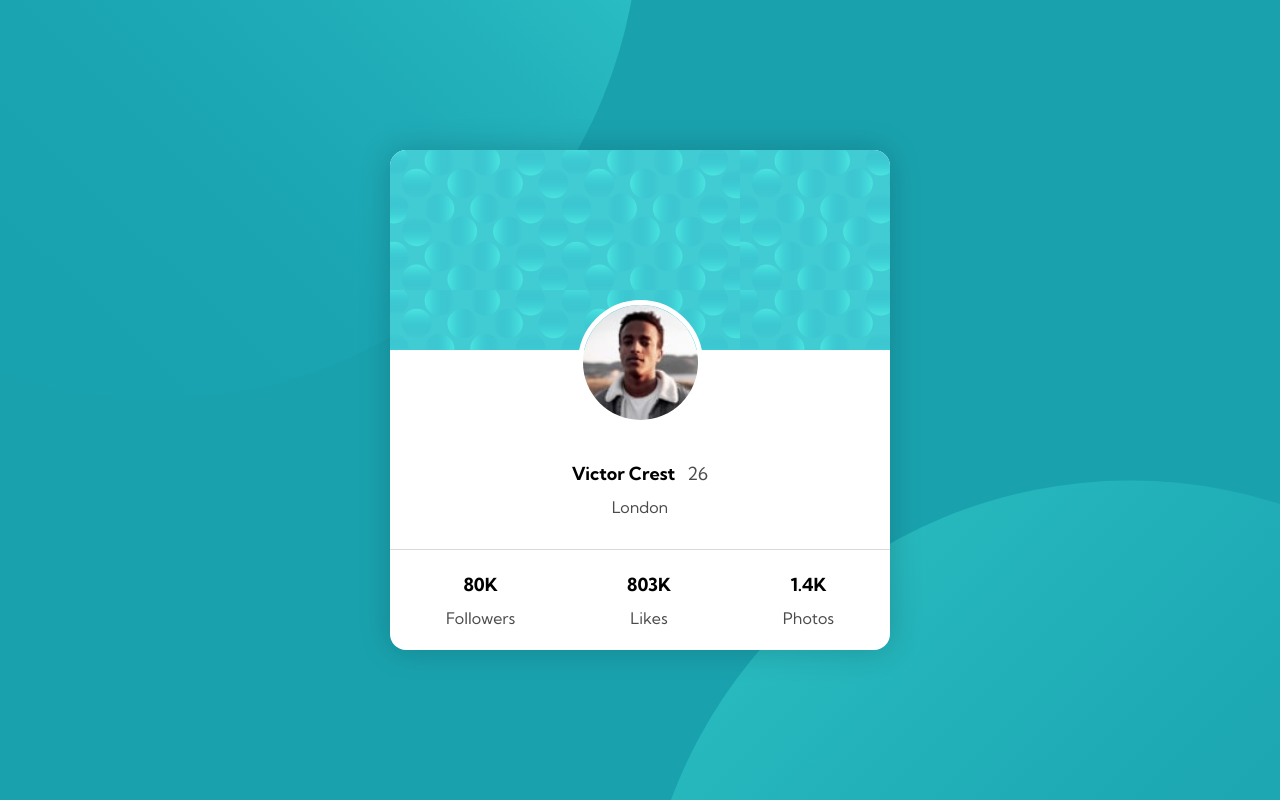
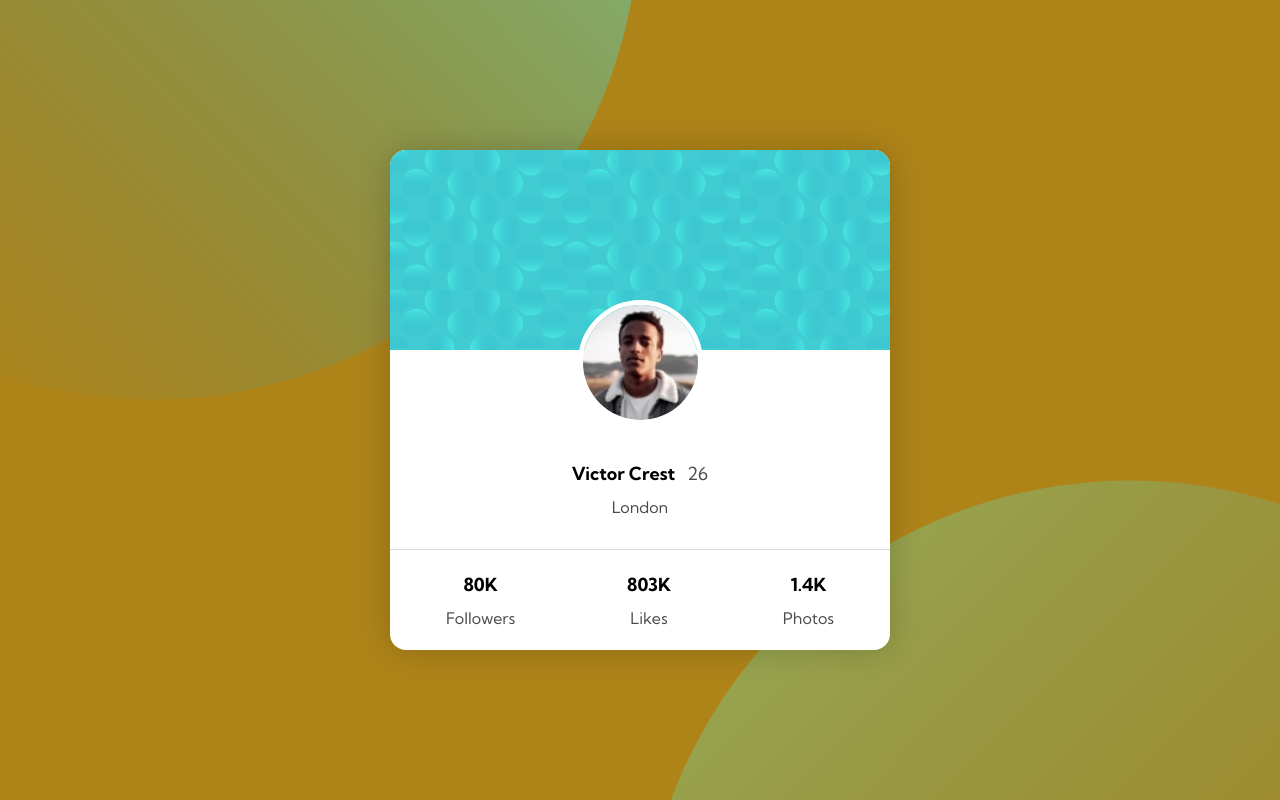
Before and after one commit to Vini-ara/Frontend-Mentor-Profile-card-challenge, a plain HTML site: page index.html in a window 1280 px wide. Drawn offline with Linux system fonts and the light colour scheme.

Commit message:
muda cor

```diff
--- a/styles.css
+++ b/styles.css
@@ -1,5 +1,5 @@
 :root {
-  --Dark-cyan: hsl(185, 75%, 39%);
+  --Dark-cyan: hsl(43, 75%, 39%);
   --Very-dark-desaturated-blue: hsl(229, 23%, 23%);
   --Dark-grayish-blue: hsl(227, 10%, 46%);
   --Dark-gray: hsla(0, 0%, 59%, 0.363);
@@ -20,7 +20,7 @@ body {
 
   display: flex;
 
-  font-family: 'Kumbh Sans', sans-serif;
+  font-family: "Kumbh Sans", sans-serif;
 }
 
 h3 {
@@ -41,7 +41,6 @@ span {
   height: 100%;
 
   position: relative;
-
 }
 .bg-bottom {
   width: 50%;
@@ -61,9 +60,7 @@ span {
   position: absolute;
   top: 60%;
   left: 0;
-
 }
-
 
 /* ----- card ----- */
 
@@ -118,7 +115,7 @@ span {
 }
 
 .profile h3::after {
-  content: '26';
+  content: "26";
   font-size: 18px;
   font-weight: 400;
   padding-left: 0.75rem;
@@ -137,7 +134,7 @@ span {
 }
 
 .stat {
-  width: 33,3%;
+  width: 33, 3%;
   height: 100%;
 
   display: flex;
```
